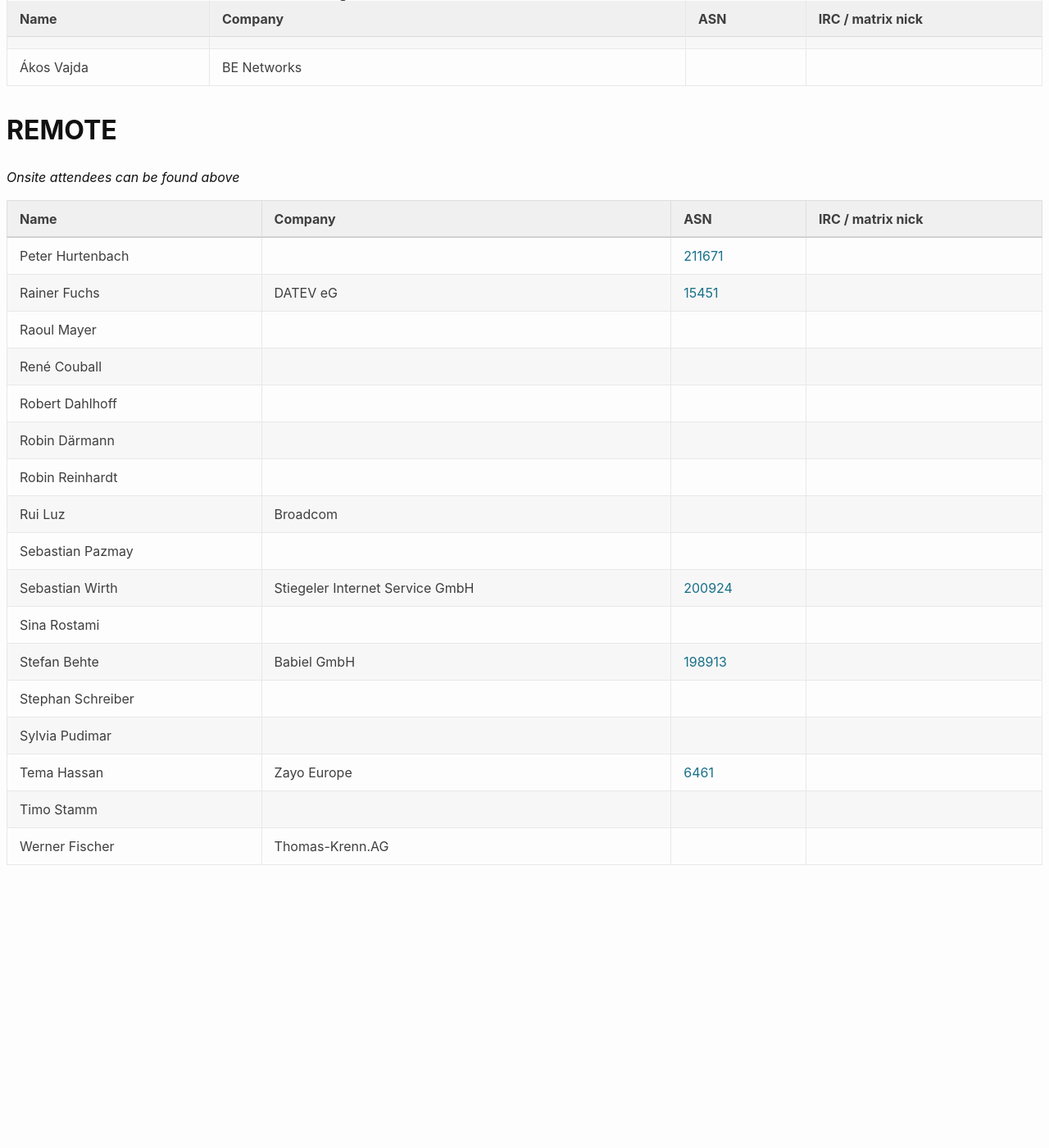
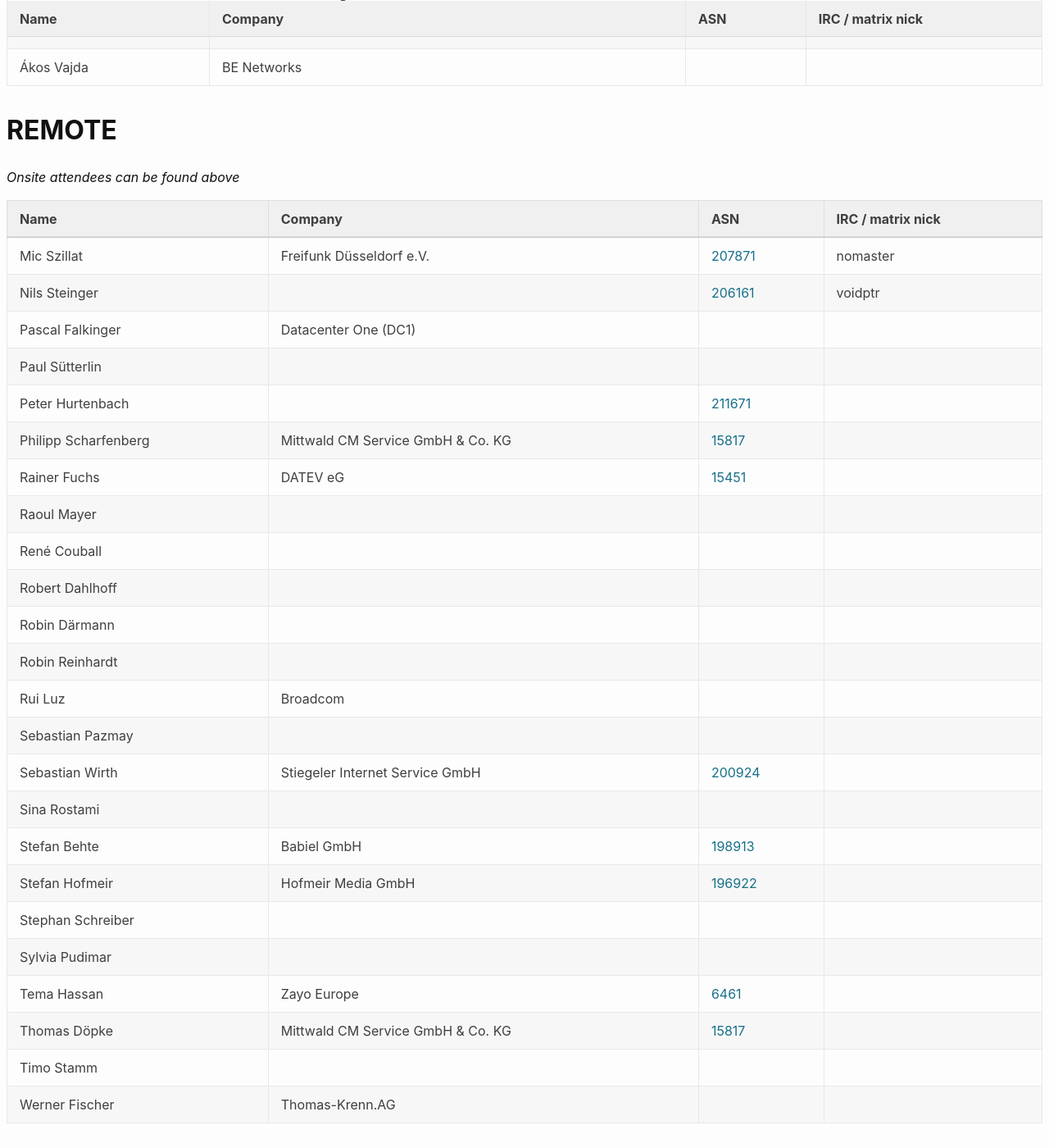
Before and after one commit to denog/pretix-attendeelist, a Jekyll site: the page built from denog16/index.markdown, in a window 1280 px wide and 1400 px high, scrolled down 20127 px. Shown: the whole window at 82% size. Built offline with Jekyll 4.4.1, drawn with Linux system fonts in a browser that asks for light colours; before the commit the page ends 21212 px from its top, so only the background shows below that.

Commit message:
Latest data: Tue Oct 22 12:12:41 UTC 2024

```diff
--- a/_data/attendees_denog16_online.json
+++ b/_data/attendees_denog16_online.json
@@ -1,9 +1,39 @@
 [
+  {
+    "name": "Mic Szillat",
+    "company": "Freifunk Düsseldorf  e.V.",
+    "irc": "nomaster",
+    "asn": "207871"
+  },
+  {
+    "name": "Nils Steinger",
+    "company": null,
+    "irc": "voidptr",
+    "asn": "206161"
+  },
+  {
+    "name": "Pascal Falkinger",
+    "company": "Datacenter One (DC1)",
+    "irc": null,
+    "asn": null
+  },
+  {
+    "name": "Paul Sütterlin",
+    "company": null,
+    "irc": null,
+    "asn": null
+  },
   {
     "name": "Peter Hurtenbach",
     "company": null,
     "irc": null,
     "asn": "211671"
+  },
+  {
+    "name": "Philipp Scharfenberg",
+    "company": "Mittwald CM Service GmbH & Co. KG",
+    "irc": null,
+    "asn": "15817"
   },
   {
     "name": "Rainer Fuchs",
@@ -72,6 +102,12 @@
     "asn": "198913"
   },
   {
+    "name": "Stefan Hofmeir",
+    "company": "Hofmeir Media GmbH",
+    "irc": null,
+    "asn": "196922"
+  },
+  {
     "name": "Stephan Schreiber",
     "company": null,
     "irc": null,
@@ -90,6 +126,12 @@
     "asn": "6461"
   },
   {
+    "name": "Thomas Döpke",
+    "company": "Mittwald CM Service GmbH & Co. KG",
+    "irc": null,
+    "asn": "15817"
+  },
+  {
     "name": "Timo Stamm",
     "company": null,
     "irc": null,
```
